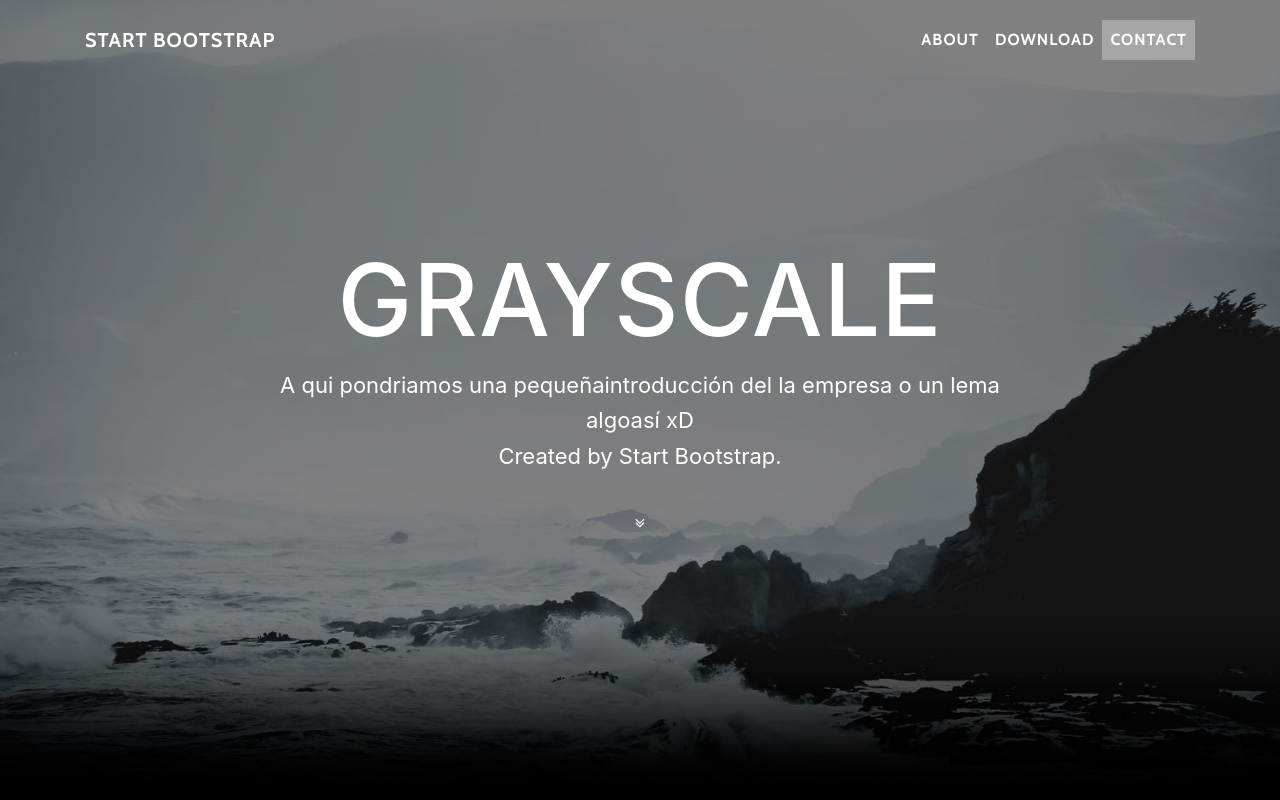
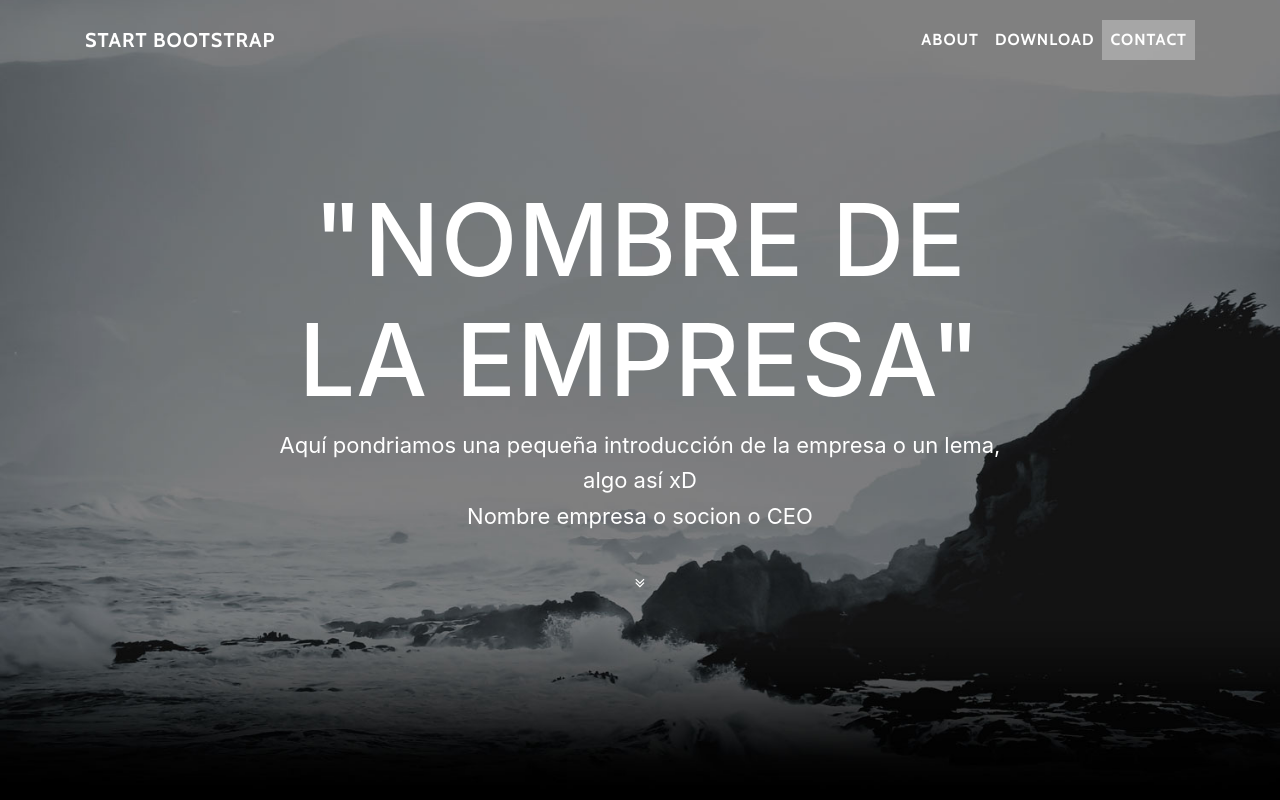
Before and after one commit to jairoandresg32/Page-Web-Example, a website with bundled scripts: page index.html in a window 1280 px wide. Shown: the top 800 px of the page. Built offline with nearby package versions, Linux system fonts and the light colour scheme.

Commit message:
Update index.html

```diff
--- a/index.html
+++ b/index.html
@@ -55,9 +55,9 @@
         <div class="container">
           <div class="row">
             <div class="col-lg-8 mx-auto">
-              <h1 class="brand-heading">Grayscale</h1>
-              <p class="intro-text">A qui pondriamos una pequeñaintroducción del la empresa o un lema algoasí xD
-                <br>Created by Start Bootstrap.</p>
+              <h1 class="brand-heading">"Nombre de la Empresa"</h1>
+              <p class="intro-text">Aquí pondriamos una pequeña introducción de la empresa o un lema, algo así xD
+                <br>Nombre empresa o socion o CEO</p>
               <a href="#about" class="btn btn-circle js-scroll-trigger">
                 <i class="fa fa-angle-double-down animated"></i>
               </a>
```
